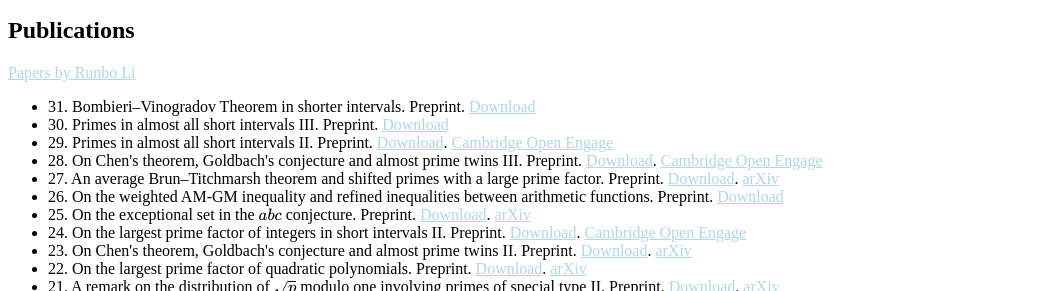
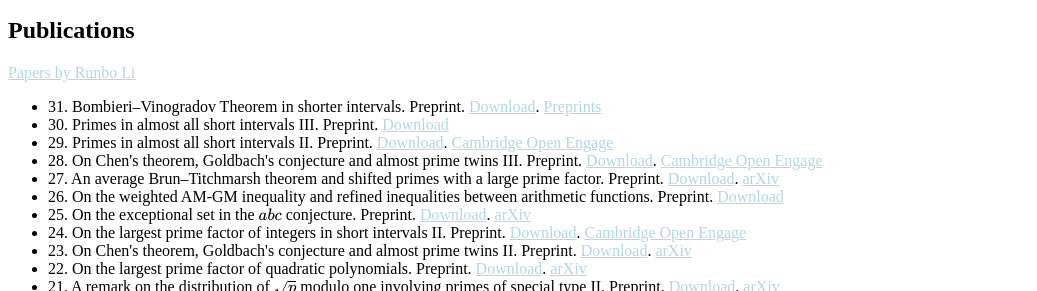
Before and after one commit to CareyRunboLi/CareyRunboLi.github.io, a Jekyll site: the page built from index.md, in a window 1280 px wide and 900 px high, scrolled down 1605 px. Shown: the part 162-453 px from the top of the window, without its empty margins (0-1037 px from the left). Built offline with Jekyll 4.4.1, drawn with Linux system fonts in a browser that asks for light colours; some web fonts are replaced; formulas are drawn with MathJax 3; a style sheet for code colours, icons or effects is not loaded; our own code applies the rules of GitHub Pages for plain Markdown files.

Commit message:
Update preprints.md

```diff
--- a/_includes/preprints.md
+++ b/_includes/preprints.md
@@ -9,7 +9,7 @@
 <a href="https://runbolicarey.com/assets/downloads/Papers_by_Runbo_Li_website.pdf"><span>Papers by Runbo Li</span></a>
 
 <ul style="margin:0 0 5px;">
-  <li>31. Bombieri–Vinogradov Theorem in shorter intervals. Preprint. <a href="https://runbolicarey.com/assets/downloads/Bombieri__Vinogradov_Theorem_in_shorter_intervals.pdf"><span>Download</span></a></li>
+  <li>31. Bombieri–Vinogradov Theorem in shorter intervals. Preprint. <a href="https://runbolicarey.com/assets/downloads/Bombieri__Vinogradov_Theorem_in_shorter_intervals.pdf"><span>Download</span></a>. <a href="https://www.preprints.org/manuscript/202511.0089/v1"><span>Preprints</span></a></li>
   <li>30. Primes in almost all short intervals III. Preprint. <a href="https://runbolicarey.com/assets/downloads/Primes_in_almost_all_short_intervals_III.pdf"><span>Download</span></a></li>
   <li>29. Primes in almost all short intervals II. Preprint. <a href="https://runbolicarey.com/assets/downloads/Primes_in_almost_all_short_intervals_II.pdf"><span>Download</span></a>. <a href="https://doi.org/10.33774/coe-2025-jrnjl"><span>Cambridge Open Engage</span></a></li>
   <li>28. On Chen's theorem, Goldbach's conjecture and almost prime twins III. Preprint. <a href="https://runbolicarey.com/assets/downloads/On_Chen_s_theorem__Goldbach_s_conjecture_and_almost_prime_twins_III.pdf"><span>Download</span></a>. <a href="https://doi.org/10.33774/coe-2025-5kl50"><span>Cambridge Open Engage</span></a></li>
```
